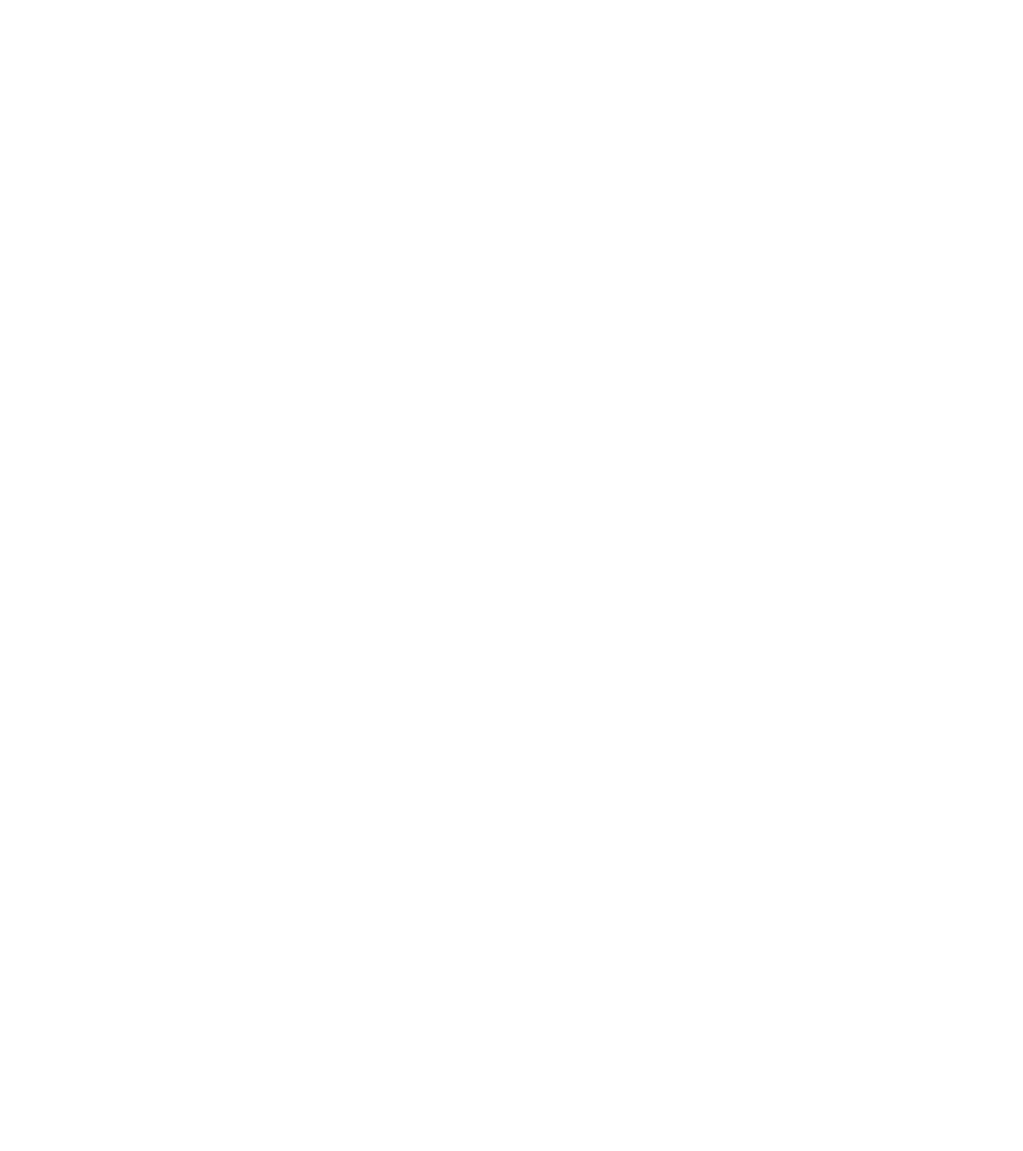
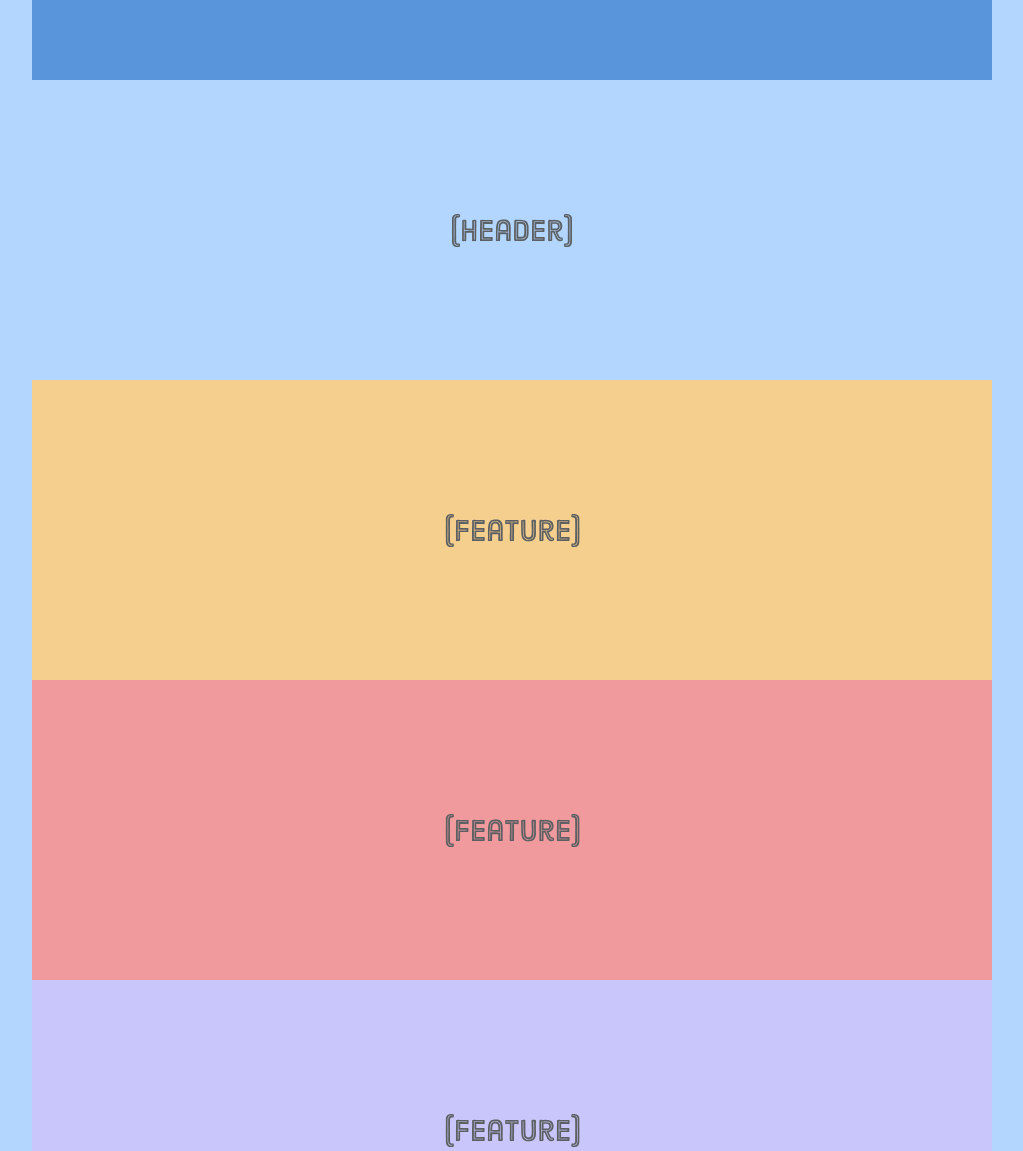
Before and after one commit to RiediJohannes/library-riedmann, a plain HTML site: page ex1/ex1.html in a window 1280 px wide. Shown: the top 1151 px of the page, without its empty margins (128-1151 px from the left). Before the commit the page ends 800 px from the top, so only its background shows below. Drawn offline with Linux system fonts and the light colour scheme.

Commit message:
Created ex1 template page

```diff
--- /dev/null
+++ b/ex1/ex1.css
@@ -0,0 +1,98 @@
+* {
+  margin: 0;
+  padding: 0;
+  box-sizing: border-box;
+}
+
+.page {
+  display: flex;
+  flex-wrap: wrap;
+}
+
+.card {
+  width: 100%;
+  height: 300px;
+  display: flex;
+  justify-content: center;
+  align-items: center;
+}
+
+nav {
+  background-color: #5995da;
+  max-height: 80px;
+}
+
+header {
+  background-color: #b2d6ff;
+}
+
+article {
+  background-color: #eaedf0;
+  height: 600px;
+}
+
+aside {
+  background-color: #d6e9fe;
+}
+
+.feature-1 {
+  background-color: #f5cf8e;
+}
+
+.feature-2 {
+  background-color: #f09a9d;
+}
+
+.feature-3 {
+  background-color: #c8c6fa;
+}
+
+
+/* Mobile Styles */
+@media only screen and (max-width: 400px) {
+  body {
+    background-color: #f09a9d; /* Red */
+  }
+}
+
+/* Tablet Styles */
+@media only screen and (min-width: 401px) and (max-width: 960px) {
+  body {
+    background-color: #f5cf8e; /* Yellow */
+  }
+
+  aside,
+  section {
+    width: 50%;
+  }
+}
+
+/* Desktop Styles */
+@media only screen and (min-width: 961px) {
+  body {
+    background-color: #b2d6ff; /* Blue */
+  }
+
+  .page {
+    width: 960px;
+    margin: 0 auto;
+  }
+
+  section {
+    width: 33.3%;
+  }
+
+  header {
+    height: 400px;
+  }
+
+  /* re-order cards */
+  aside {
+    height: 200px;
+    order: 1;
+  }
+
+  article {
+    order: 2;
+  }
+}
--- a/ex1/ex1.html
+++ b/ex1/ex1.html
@@ -0,0 +1,39 @@
+<!DOCTYPE html>
+<html lang="en">
+  <head>
+    <meta charset="UTF-8" />
+    <meta name="viewport" content="width=device-width, initial-scale=1.0" />
+    <title>Exercise 1</title>
+
+    <link rel="stylesheet" href="ex1.css" />
+  </head>
+  <body>
+    <div class="page">
+      <nav class="card"></nav>
+
+      <header class="card">
+        <img src="images/header.svg" />
+      </header>
+
+      <article class="card">
+        <img src="images/content.svg" />
+      </article>
+
+      <aside class="card">
+        <img src="images/sign-up.svg" />
+      </aside>
+
+      <section class="card feature-1">
+        <img src="images/feature.svg" />
+      </section>
+
+      <section class="card feature-2">
+        <img src="images/feature.svg" />
+      </section>
+
+      <section class="card feature-3">
+        <img src="images/feature.svg" />
+      </section>
+    </div>
+  </body>
+</html>
--- a/global.css
+++ b/global.css
@@ -26,3 +26,9 @@ a {
 a:hover {
     font-weight: 700;
 }
+
+img,
+picture,
+video {
+  max-width: 100%;
+}
```
Also changed, not shown: index.html (+5 -2 lines), ex1/images/content.svg (added), ex1/images/feature.svg (added), ex1/images/header.svg (added), ex1/images/sign-up.svg (added).
